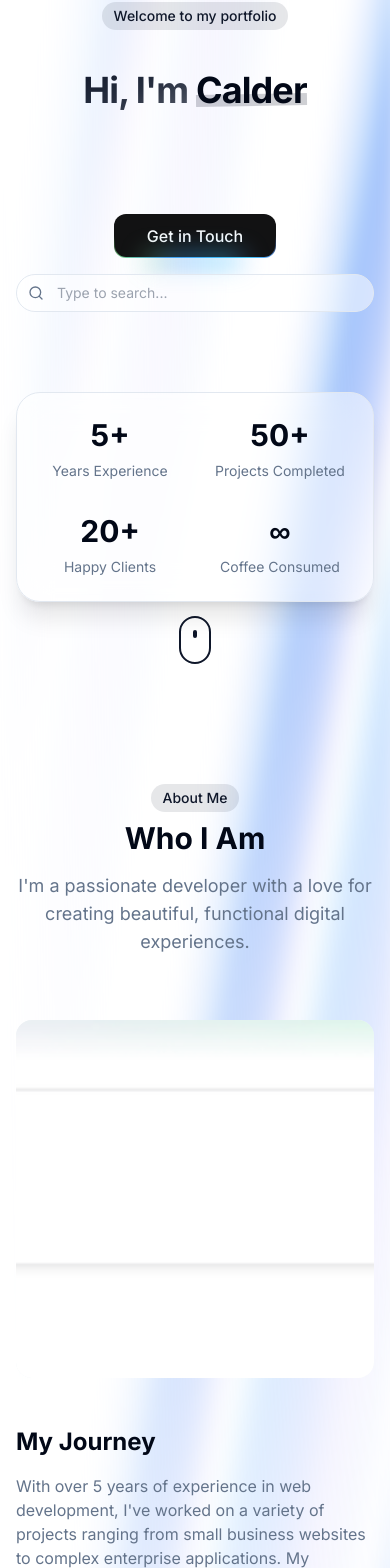
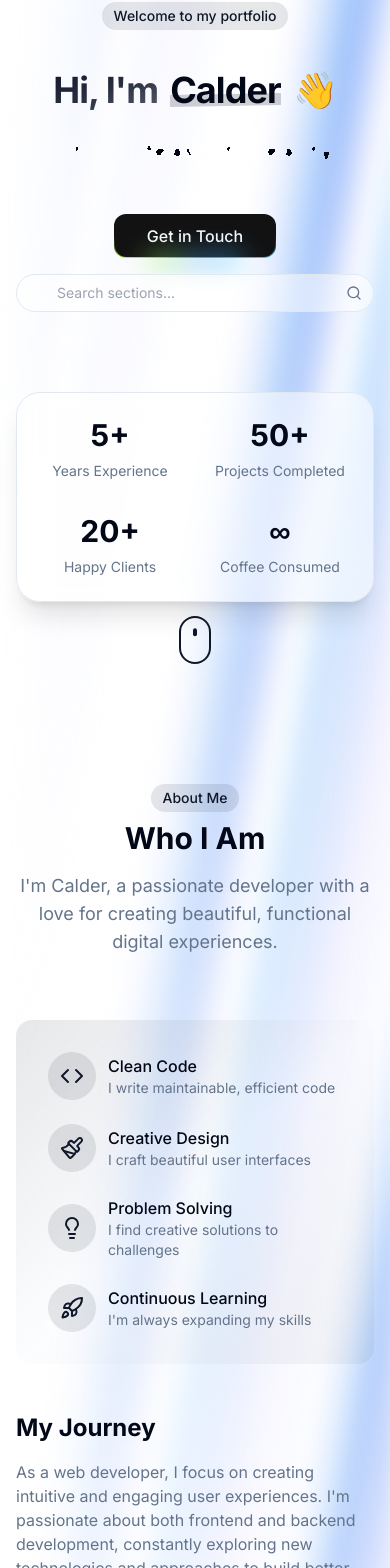
Before and after one commit to Da-Coder-Jr/Calder-Dev, a React (Vite) app: page / in a window 390 px wide. Shown: the part 140-1708 px from the top of the page. Built offline with nearby package versions, Linux system fonts and the light colour scheme.

Commit message:
Refactor: Improve UI and remove placeholders
- Enhanced UI elements and fixed glitches.
- Removed placeholder content and improved overall design.
- Fixed light and dark theme issues.
- Implemented a waving hand animation.

```diff
--- a/src/components/AboutSection.tsx
+++ b/src/components/AboutSection.tsx
@@ -5,8 +5,8 @@ import { Code, Paintbrush, Lightbulb, Rocket } from "lucide-react";
 export function AboutSection() {
   const skills = [
     "JavaScript", "TypeScript", "React", "Next.js",
-    "Node.js", "HTML/CSS", "Tailwind CSS", "GraphQL",
-    "SQL", "MongoDB", "Git", "AWS"
+    "Node.js", "HTML/CSS", "Tailwind CSS", "Framer Motion",
+    "Git", "UI/UX Design"
   ];
 
   return (
@@ -42,7 +42,7 @@ export function AboutSection() {
               className="max-w-2xl mx-auto"
             >
               <p className="text-lg text-muted-foreground">
-                I'm a passionate developer with a love for creating beautiful, functional digital experiences.
+                I'm Calder, a passionate developer with a love for creating beautiful, functional digital experiences.
               </p>
             </motion.div>
           </div>
@@ -54,17 +54,51 @@ export function AboutSection() {
               transition={{ duration: 0.6 }}
               viewport={{ once: true, margin: "-100px" }}
             >
-              <div className="relative">
-                <div className="aspect-square rounded-2xl overflow-hidden bg-muted">
-                  <img
-                    src="/lovable-uploads/e120232b-9cb4-4910-8b0a-4e4bd8515cc1.png"
-                    alt="Profile"
-                    className="w-full h-full object-cover"
-                  />
+              <div className="relative bg-gradient-to-br from-primary/10 via-secondary/20 to-primary/5 rounded-2xl p-8">
+                <div className="space-y-6">
+                  <div className="flex items-center gap-3">
+                    <div className="w-12 h-12 rounded-full bg-primary/10 flex items-center justify-center flex-shrink-0">
+                      <Code className="w-6 h-6 text-primary" />
+                    </div>
+                    <div>
+                      <h4 className="font-medium">Clean Code</h4>
+                      <p className="text-sm text-muted-foreground">I write maintainable, efficient code</p>
+                    </div>
+                  </div>
+
+                  <div className="flex items-center gap-3">
+                    <div className="w-12 h-12 rounded-full bg-primary/10 flex items-center justify-center flex-shrink-0">
+                      <Paintbrush className="w-6 h-6 text-primary" />
+                    </div>
+                    <div>
+                      <h4 className="font-medium">Creative Design</h4>
+                      <p className="text-sm text-muted-foreground">I craft beautiful user interfaces</p>
+                    </div>
+                  </div>
+
+                  <div className="flex items-center gap-3">
+                    <div className="w-12 h-12 rounded-full bg-primary/10 flex items-center justify-center flex-shrink-0">
+                      <Lightbulb className="w-6 h-6 text-primary" />
+                    </div>
+                    <div>
+                      <h4 className="font-medium">Problem Solving</h4>
+                      <p className="text-sm text-muted-foreground">I find creative solutions to challenges</p>
+                    </div>
+                  </div>
+
+                  <div className="flex items-center gap-3">
+                    <div className="w-12 h-12 rounded-full bg-primary/10 flex items-center justify-center flex-shrink-0">
+                      <Rocket className="w-6 h-6 text-primary" />
+                    </div>
+                    <div>
+                      <h4 className="font-medium">Continuous Learning</h4>
+                      <p className="text-sm text-muted-foreground">I'm always expanding my skills</p>
+                    </div>
+                  </div>
                 </div>
 
-                <div className="absolute -bottom-6 -right-6 w-32 h-32 bg-primary/10 rounded-2xl -z-10"></div>
-                <div className="absolute -top-6 -left-6 w-32 h-32 bg-primary/10 rounded-2xl -z-10"></div>
+                <div className="absolute -bottom-6 -right-6 w-32 h-32 bg-primary/5 rounded-2xl -z-10"></div>
+                <div className="absolute -top-6 -left-6 w-32 h-32 bg-primary/5 rounded-2xl -z-10"></div>
               </div>
             </motion.div>
 
@@ -77,43 +111,16 @@ export function AboutSection() {
               >
                 <h3 className="text-2xl font-bold mb-4">My Journey</h3>
                 <p className="text-muted-foreground mb-6">
-                  With over 5 years of experience in web development, I've worked on a variety of projects
-                  ranging from small business websites to complex enterprise applications. My approach combines
-                  technical expertise with an eye for design, ensuring that the end product is not only functional
-                  but also visually appealing and user-friendly.
+                  As a web developer, I focus on creating intuitive and engaging user experiences.
+                  I'm passionate about both frontend and backend development, constantly exploring
+                  new technologies and approaches to build better digital solutions.
                 </p>
-              </motion.div>
-
-              <motion.div
-                initial={{ opacity: 0, y: 30 }}
-                whileInView={{ opacity: 1, y: 0 }}
-                transition={{ duration: 0.5, delay: 0.1 }}
-                viewport={{ once: true, margin: "-100px" }}
-                className="grid grid-cols-2 gap-4"
-              >
-                <div className="p-4 rounded-xl bg-card border border-border">
-                  <Code className="w-8 h-8 text-primary mb-3" />
-                  <h4 className="font-medium mb-1">Development</h4>
-                  <p className="text-sm text-muted-foreground">Building robust web applications</p>
-                </div>
-
-                <div className="p-4 rounded-xl bg-card border border-border">
-                  <Paintbrush className="w-8 h-8 text-primary mb-3" />
-                  <h4 className="font-medium mb-1">Design</h4>
-                  <p className="text-sm text-muted-foreground">Creating beautiful interfaces</p>
-                </div>
-
-                <div className="p-4 rounded-xl bg-card border border-border">
-                  <Lightbulb className="w-8 h-8 text-primary mb-3" />
-                  <h4 className="font-medium mb-1">Innovation</h4>
-                  <p className="text-sm text-muted-foreground">Finding creative solutions</p>
-                </div>
-
-                <div className="p-4 rounded-xl bg-card border border-border">
-                  <Rocket className="w-8 h-8 text-primary mb-3" />
-                  <h4 className="font-medium mb-1">Growth</h4>
-                  <p className="text-sm text-muted-foreground">Always learning new technologies</p>
-                </div>
+                <p className="text-muted-foreground">
+                  When I'm not coding, you can find me learning about new technologies,
+                  contributing to open source projects, or exploring creative design ideas.
+                  Feel free to check out my <a href="https://github.com/Da-Coder-Jr" target="_blank" rel="noopener noreferrer" className="text-primary hover:underline">GitHub</a> for
+                  my latest projects and contributions.
+                </p>
               </motion.div>
             </div>
           </div>
--- a/src/components/Hero.tsx
+++ b/src/components/Hero.tsx
@@ -1,10 +1,28 @@
 
-import { motion } from "framer-motion";
+import { motion, useAnimation } from "framer-motion";
 import { SearchBar } from "./SearchBar";
 import { RainbowButton } from "./RainbowButton";
 import { MorphingText } from "./MorphingText";
+import { useEffect } from "react";
 
 export function Hero() {
+  const waveControls = useAnimation();
+
+  useEffect(() => {
+    // Start the waving animation
+    const waveAnimation = async () => {
+      while (true) {
+        await waveControls.start({
+          rotate: [0, 20, 0, 20, 0],
+          transition: { duration: 1.5, repeat: 2, repeatDelay: 1 }
+        });
+        await new Promise(resolve => setTimeout(resolve, 5000));
+      }
+    };
+
+    waveAnimation();
+  }, [waveControls]);
+
   return (
     <section id="home" className="min-h-screen pt-20 pb-10 flex flex-col justify-center relative overflow-hidden">
       {/* Background gradient effects */}
@@ -29,13 +47,20 @@ export function Hero() {
             initial={{ opacity: 0, y: 20 }}
             animate={{ opacity: 1, y: 0 }}
             transition={{ duration: 0.5, delay: 0.1 }}
-            className="text-4xl sm:text-5xl md:text-6xl font-bold mb-6 tracking-tight"
+            className="text-4xl sm:text-5xl md:text-6xl font-bold mb-6 tracking-tight flex items-center justify-center gap-3"
           >
             <span className="text-gradient">Hi, I'm </span>
             <span className="relative inline-block">
               <span className="relative z-10">Calder</span>
               <span className="absolute bottom-1 left-0 w-full h-3 bg-primary/20 -z-0 transform -rotate-1"></span>
             </span>
+            <motion.span
+              className="inline-block origin-bottom-right"
+              animate={waveControls}
+              style={{ originX: 0.7, originY: 0.7 }}
+            >
+              👋
+            </motion.span>
           </motion.h1>
 
           <motion.div
--- a/src/components/Navbar.tsx
+++ b/src/components/Navbar.tsx
@@ -86,7 +86,7 @@ export function Navbar() {
       {/* Mobile menu */}
       {isMobile && (
         <motion.div
-          className={`fixed inset-0 z-40 bg-background/80 backdrop-blur-md ${isMenuOpen ? 'flex' : 'hidden'} flex-col items-center justify-center gap-8 p-4`}
+          className={`fixed inset-0 z-40 bg-background/80 backdrop-blur-md flex-col items-center justify-center gap-8 p-4 ${isMenuOpen ? 'flex' : 'hidden'}`}
           initial={{ opacity: 0 }}
           animate={{ opacity: isMenuOpen ? 1 : 0 }}
           transition={{ duration: 0.2 }}
--- a/src/components/ProjectsSection.tsx
+++ b/src/components/ProjectsSection.tsx
@@ -2,39 +2,18 @@
 import { motion } from "framer-motion";
 import { Github, ExternalLink } from "lucide-react";
 
-interface Project {
-  title: string;
-  description: string;
-  image: string;
-  tags: string[];
-  github?: string;
-  demo?: string;
-}
-
-const projects: Project[] = [
+const projects = [
   {
     title: "Portfolio Website",
-    description: "A personal portfolio website showcasing my projects and skills. Built with React and Tailwind CSS.",
-    image: "https://images.unsplash.com/photo-1555066931-4365d14bab8c?q=80&w=1000&auto=format&fit=crop",
+    description: "A personal portfolio website showcasing my skills and projects built with React and Tailwind CSS.",
     tags: ["React", "Tailwind CSS", "Framer Motion"],
-    github: "https://github.com",
-    demo: "https://example.com"
+    github: "https://github.com/Da-Coder-Jr"
   },
   {
-    title: "E-commerce Platform",
-    description: "A full-featured online store with product listings, cart functionality, and payment processing.",
-    image: "https://images.unsplash.com/photo-1460925895917-afdab827c52f?q=80&w=1015&auto=format&fit=crop",
-    tags: ["Next.js", "TypeScript", "Stripe"],
-    github: "https://github.com",
-    demo: "https://example.com"
-  },
-  {
-    title: "Task Management App",
-    description: "A productivity application for managing tasks, projects, and deadlines with a clean interface.",
-    image: "https://images.unsplash.com/photo-1611224923853-80b023f02d71?q=80&w=1039&auto=format&fit=crop",
-    tags: ["React", "Redux", "Node.js"],
-    github: "https://github.com",
-    demo: "https://example.com"
+    title: "Web Development Projects",
+    description: "Various web development projects featuring modern UI/UX design principles and responsive layouts.",
+    tags: ["JavaScript", "HTML/CSS", "Responsive Design"],
+    github: "https://github.com/Da-Coder-Jr"
   }
 ];
 
@@ -77,7 +56,7 @@ export function ProjectsSection() {
             </motion.div>
           </div>
 
-          <div className="grid md:grid-cols-2 lg:grid-cols-3 gap-8">
+          <div className="grid md:grid-cols-2 gap-8">
             {projects.map((project, index) => (
               <motion.div
                 key={project.title}
@@ -87,47 +66,28 @@ export function ProjectsSection() {
                 viewport={{ once: true, margin: "-100px" }}
                 className="group relative rounded-2xl overflow-hidden bg-card border border-border h-full flex flex-col hover:shadow-xl transition-shadow duration-300"
               >
-                <div className="relative aspect-video overflow-hidden">
-                  <img
-                    src={project.image}
-                    alt={project.title}
-                    className="w-full h-full object-cover transition-transform duration-500 group-hover:scale-110"
-                  />
-                  <div className="absolute inset-0 bg-gradient-to-t from-black/60 to-transparent opacity-0 group-hover:opacity-100 transition-opacity duration-300 flex items-end p-4">
-                    <div className="flex gap-3">
-                      {project.github && (
-                        <a
-                          href={project.github}
-                          target="_blank"
-                          rel="noopener noreferrer"
-                          className="w-10 h-10 rounded-full bg-background/80 backdrop-blur-sm flex items-center justify-center hover:bg-background transition-colors"
-                        >
-                          <Github className="w-5 h-5" />
-                        </a>
-                      )}
-                      {project.demo && (
-                        <a
-                          href={project.demo}
-                          target="_blank"
-                          rel="noopener noreferrer"
-                          className="w-10 h-10 rounded-full bg-background/80 backdrop-blur-sm flex items-center justify-center hover:bg-background transition-colors"
-                        >
-                          <ExternalLink className="w-5 h-5" />
-                        </a>
-                      )}
-                    </div>
-                  </div>
-                </div>
-
                 <div className="p-6 flex-grow flex flex-col">
                   <h3 className="text-xl font-bold mb-2">{project.title}</h3>
                   <p className="text-muted-foreground mb-4 flex-grow">{project.description}</p>
-                  <div className="flex flex-wrap gap-2 mt-auto">
+                  <div className="flex flex-wrap gap-2 mt-auto mb-4">
                     {project.tags.map(tag => (
                       <span key={tag} className="px-3 py-1 bg-secondary rounded-full text-xs font-medium">
                         {tag}
                       </span>
                     ))}
+                  </div>
+                  <div className="flex gap-3">
+                    {project.github && (
+                      <a
+                        href={project.github}
+                        target="_blank"
+                        rel="noopener noreferrer"
+                        className="flex items-center gap-2 py-2 px-4 rounded-full bg-primary/10 hover:bg-primary/20 transition-colors text-sm"
+                      >
+                        <Github className="w-4 h-4" />
+                        <span>View on GitHub</span>
+                      </a>
+                    )}
                   </div>
                 </div>
               </motion.div>
@@ -140,7 +100,7 @@ export function ProjectsSection() {
               whileInView={{ opacity: 1, y: 0 }}
               transition={{ duration: 0.5 }}
               viewport={{ once: true, margin: "-100px" }}
-              href="https://github.com"
+              href="https://github.com/Da-Coder-Jr"
               target="_blank"
               rel="noopener noreferrer"
               className="inline-flex items-center gap-2 py-3 px-6 rounded-full bg-card border border-border hover:bg-card/80 transition-colors"
--- a/src/components/SearchBar.tsx
+++ b/src/components/SearchBar.tsx
@@ -7,19 +7,41 @@ export function SearchBar() {
   const [query, setQuery] = useState("");
   const [isFocused, setIsFocused] = useState(false);
 
+  const handleSubmit = (e: React.FormEvent) => {
+    e.preventDefault();
+    if (query.trim() === "") return;
+
+    // Navigate to the section based on the query
+    const section = query.toLowerCase();
+    if (section.includes("home")) {
+      document.querySelector("#home")?.scrollIntoView({ behavior: "smooth" });
+    } else if (section.includes("about")) {
+      document.querySelector("#about")?.scrollIntoView({ behavior: "smooth" });
+    } else if (section.includes("project")) {
+      document.querySelector("#projects")?.scrollIntoView({ behavior: "smooth" });
+    } else if (section.includes("contact")) {
+      document.querySelector("#contact")?.scrollIntoView({ behavior: "smooth" });
+    }
+
+    // Clear the search
+    setQuery("");
+    setIsFocused(false);
+  };
+
   return (
     <div className="relative w-full max-w-sm">
+      <form onSubmit={handleSubmit}>
         <div className="relative">
           <input
             type="text"
-          placeholder="Type to search..."
+            placeholder="Search sections..."
             value={query}
             onChange={(e) => setQuery(e.target.value)}
             onFocus={() => setIsFocused(true)}
             onBlur={() => setTimeout(() => setIsFocused(false), 200)}
             className="w-full px-4 py-2 pl-10 pr-4 text-sm bg-background/50 border border-border rounded-full focus:outline-none focus:ring-2 focus:ring-primary/30 transition-all"
           />
-        <div className="absolute left-3 top-1/2 -translate-y-1/2 h-4 w-4">
+          <button type="submit" className="absolute right-3 top-1/2 -translate-y-1/2 h-4 w-4">
             <AnimatePresence mode="wait">
               {query.length > 0 ? (
                 <motion.div
@@ -43,8 +65,10 @@ export function SearchBar() {
                 </motion.div>
               )}
             </AnimatePresence>
+          </button>
         </div>
-      </div>
+      </form>
+
       <AnimatePresence>
         {isFocused && (
           <motion.div
@@ -54,8 +78,47 @@ export function SearchBar() {
             exit={{ opacity: 0, y: -10 }}
             transition={{ duration: 0.2 }}
           >
-            <div className="p-3 text-sm text-center text-muted-foreground">
-              Start typing to search
+            <div className="divide-y divide-border">
+              <div
+                className="p-2 text-sm hover:bg-secondary/50 cursor-pointer transition-colors"
+                onClick={() => {
+                  setQuery("Home");
+                  document.querySelector("#home")?.scrollIntoView({ behavior: "smooth" });
+                  setIsFocused(false);
+                }}
+              >
+                Home
+              </div>
+              <div
+                className="p-2 text-sm hover:bg-secondary/50 cursor-pointer transition-colors"
+                onClick={() => {
+                  setQuery("About");
+                  document.querySelector("#about")?.scrollIntoView({ behavior: "smooth" });
+                  setIsFocused(false);
+                }}
+              >
+                About
+              </div>
+              <div
+                className="p-2 text-sm hover:bg-secondary/50 cursor-pointer transition-colors"
+                onClick={() => {
+                  setQuery("Projects");
+                  document.querySelector("#projects")?.scrollIntoView({ behavior: "smooth" });
+                  setIsFocused(false);
+                }}
+              >
+                Projects
+              </div>
+              <div
+                className="p-2 text-sm hover:bg-secondary/50 cursor-pointer transition-colors"
+                onClick={() => {
+                  setQuery("Contact");
+                  document.querySelector("#contact")?.scrollIntoView({ behavior: "smooth" });
+                  setIsFocused(false);
+                }}
+              >
+                Contact
+              </div>
             </div>
           </motion.div>
         )}
--- a/src/components/ThemeToggle.tsx
+++ b/src/components/ThemeToggle.tsx
@@ -1,5 +1,5 @@
 
-import { useState } from "react";
+import { useState, useEffect } from "react";
 import { Moon, Sun } from "lucide-react";
 import { cn } from "@/lib/utils";
 
@@ -8,7 +8,43 @@ interface ThemeToggleProps {
 }
 
 export function ThemeToggle({ className }: ThemeToggleProps) {
-  const [isDark, setIsDark] = useState(true);
+  const [isDark, setIsDark] = useState(false);
+
+  // Check the system preference on initial load
+  useEffect(() => {
+    const darkModeMediaQuery = window.matchMedia('(prefers-color-scheme: dark)');
+    const initialIsDark = darkModeMediaQuery.matches;
+    setIsDark(initialIsDark);
+
+    // Apply the class immediately on component mount
+    if (initialIsDark) {
+      document.documentElement.classList.add('dark');
+    } else {
+      document.documentElement.classList.remove('dark');
+    }
+
+    // Listen for changes in the system preference
+    const handler = (e: MediaQueryListEvent) => {
+      setIsDark(e.matches);
+      if (e.matches) {
+        document.documentElement.classList.add('dark');
+      } else {
+        document.documentElement.classList.remove('dark');
+      }
+    };
+
+    darkModeMediaQuery.addEventListener('change', handler);
+    return () => darkModeMediaQuery.removeEventListener('change', handler);
+  }, []);
+
+  const toggleTheme = () => {
+    setIsDark(!isDark);
+    if (isDark) {
+      document.documentElement.classList.remove('dark');
+    } else {
+      document.documentElement.classList.add('dark');
+    }
+  };
 
   return (
     <button
@@ -19,8 +55,9 @@ export function ThemeToggle({ className }: ThemeToggleProps) {
           : "bg-white border border-zinc-200",
         className
       )}
-      onClick={() => setIsDark(!isDark)}
+      onClick={toggleTheme}
       role="button"
+      aria-label={isDark ? "Switch to light mode" : "Switch to dark mode"}
       tabIndex={0}
     >
       <div className="flex justify-between items-center w-full">
```
Also changed, not shown: src/pages/Index.tsx (+12 -0 lines). Lines whose indentation alone changed are shown as unchanged.
